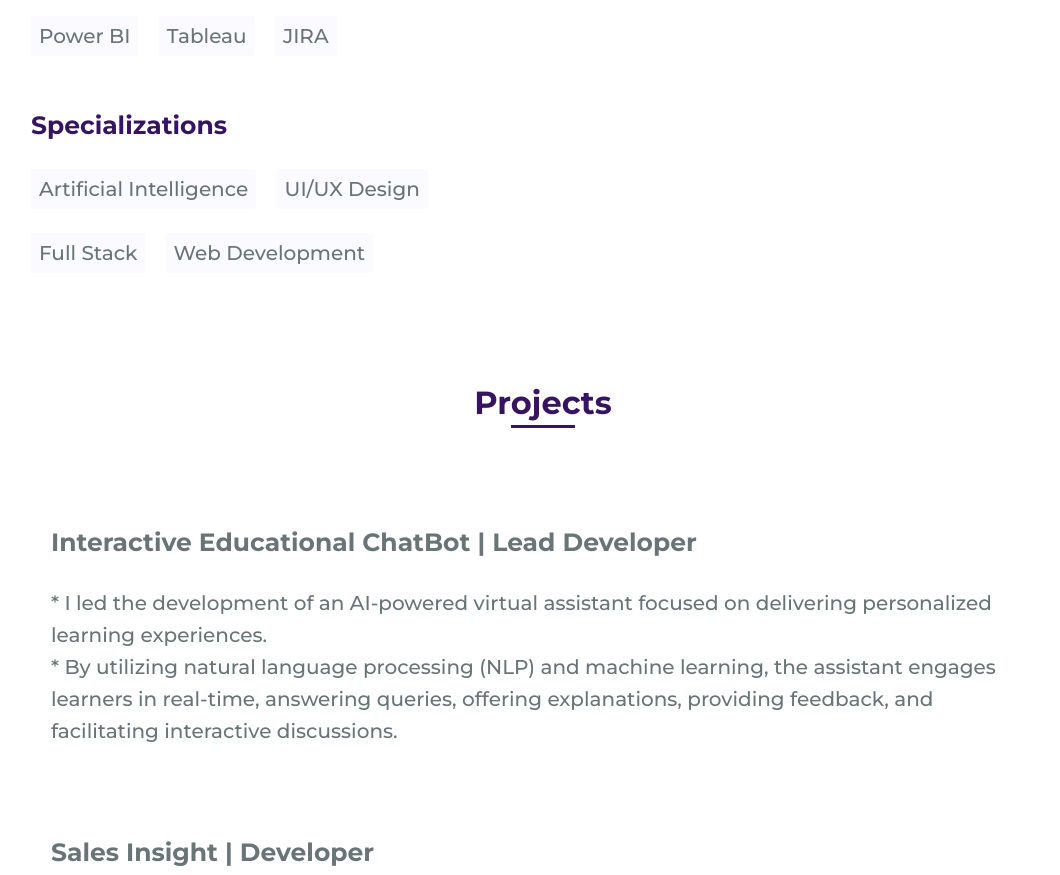
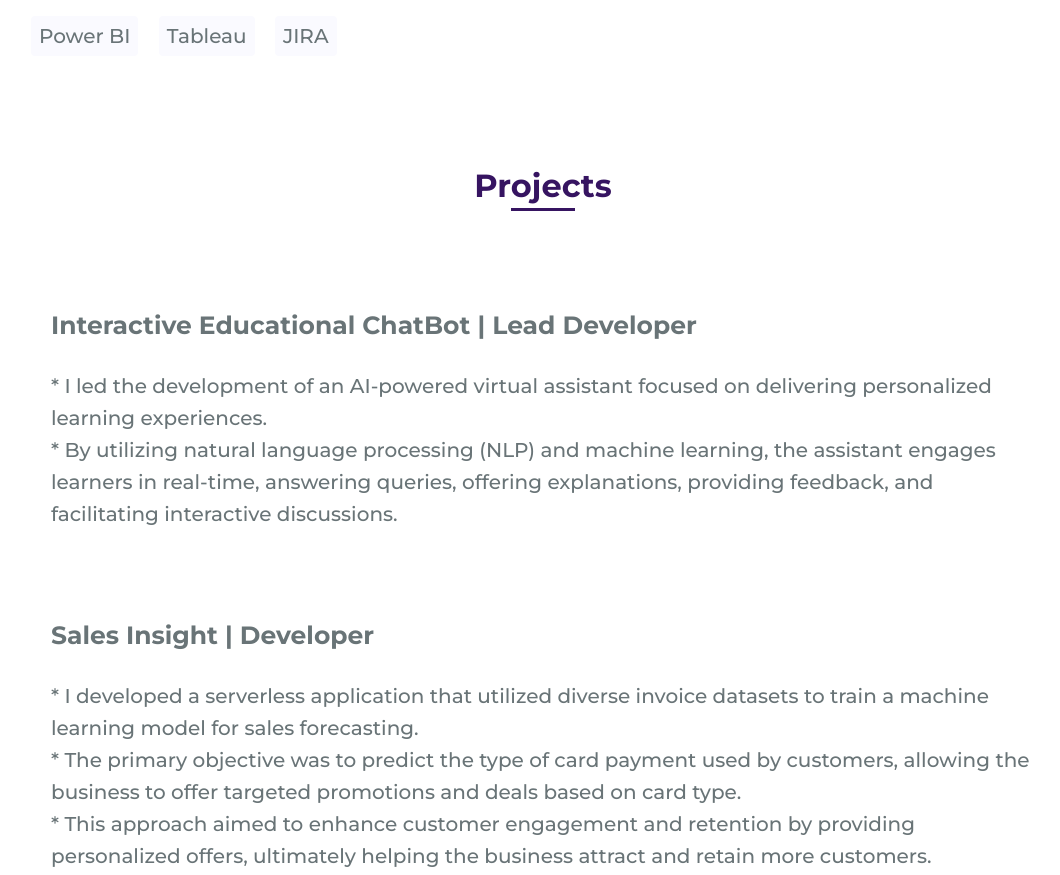
Before and after one commit to DCSharathVenkat/Sharath-portfolio, a plain HTML site: page index.html in a window 1280 px wide. Shown: the part 2224-3099 px from the top of the page, without its empty margins (97-1157 px from the left). Drawn offline with nearby package versions, Linux system fonts and the light colour scheme.

Commit message:
Update index.html

```diff
--- a/index.html
+++ b/index.html
@@ -105,11 +105,6 @@
                         <span class="skills__name" style="font-size: 20px;">Tableau</span>
                         <span class="skills__name" style="font-size: 20px;">JIRA</span>
 
-                        <h3 class="skills__subtitle" style="font-size: 25px;">Specializations</h3>
-                        <span class="skills__name" style="font-size: 20px;">Artificial Intelligence</span>
-                        <span class="skills__name" style="font-size: 20px;">UI/UX Design</span>
-                        <span class="skills__name" style="font-size: 20px;">Full Stack</span>
-                        <span class="skills__name" style="font-size: 20px;">Web Development</span>
 
 
 
```
